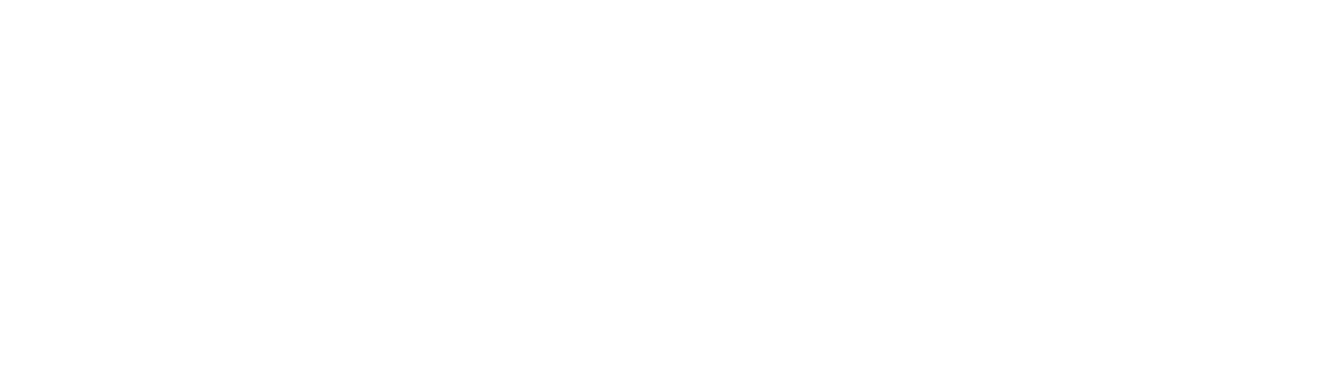
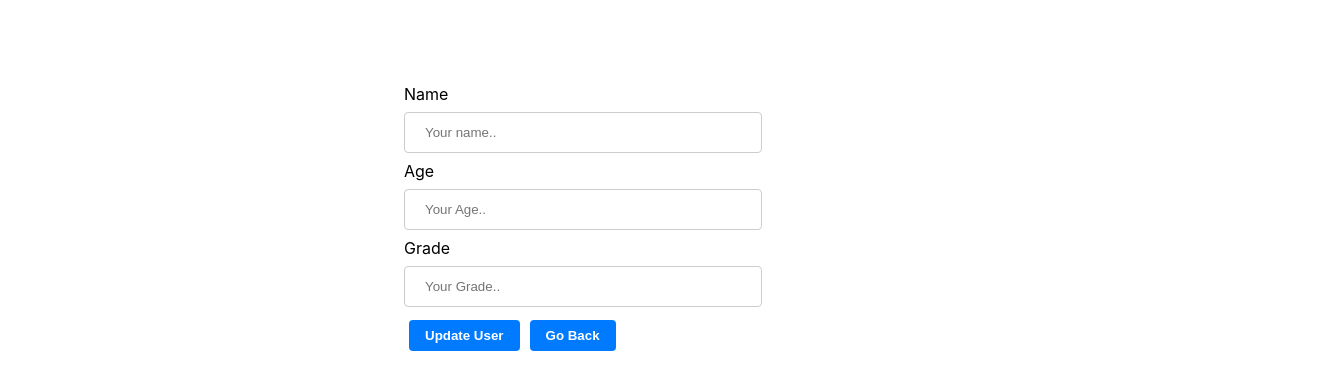
Before and after one commit to dieskraddark/CRUD-REDUX, a React (Create React App) app: page /edituser/1 in a window 1280 px wide. Before the commit this address had no page. Shown: the top 390 px of the page, 1320 px wide, since content can reach past the window. Built offline with nearby package versions, Linux system fonts and the light colour scheme.

Commit message:
Edit implemented

```diff
--- a/src/App.js
+++ b/src/App.js
@@ -2,12 +2,14 @@ import './App.css';
 import { BrowserRouter, Routes, Route } from "react-router-dom";
 import Home from './components/Home';
 import AddUser from './components/AddUser';
+import EditUser from './components/EditUser';
 function App() {
   return (
     <BrowserRouter>
       <Routes>
         <Route path="/" element={<Home />} />
         <Route path="/addUser" element={<AddUser />} />
+        <Route path='/edituser/:id' element={<EditUser />} />
       </Routes>
     </BrowserRouter >
   );
--- a/src/actions/Actions.js
+++ b/src/actions/Actions.js
@@ -15,11 +15,11 @@ export const removePerson = (personId) => {
     }
 };
 
-export const editPerson = (updatedPerson) => {
+export const editPerson = (editedPerson) => {
 
     return {
         type: 'EDIT_PERSON',
-        payload: updatedPerson,
+        payload:editedPerson,
     }
 
 };
--- a/src/components/EditUser.js
+++ b/src/components/EditUser.js
@@ -0,0 +1,65 @@
+import React, { useEffect, useState } from 'react'
+import { useDispatch, useSelector } from 'react-redux';
+import { useNavigate, useParams } from 'react-router-dom';
+import { editPerson } from '../actions/Actions';
+
+export default function EditUser() {
+    const { id } = useParams();
+    const navigate = useNavigate();
+    const dispatch = useDispatch();
+    const people = useSelector(state => state.people);
+
+    const [editedPerson, setEditedPerson] = useState({
+        name: "",
+        age: "",
+        grade: ""
+    });
+    console.log(id);
+
+    useEffect(() => {
+        const selectedPerson = people.find(person => person.id == parseInt(id));
+        if (selectedPerson) {
+            setEditedPerson(selectedPerson);
+
+        }
+    }, [id, people]);
+
+    const handleFormSubmit = (e) => {
+        e.preventDefault();
+        handleEdit();
+    }
+    const handleEdit = () => {
+        dispatch(editPerson(editedPerson));
+        goback();
+    }
+
+    const handleChange = (e) => {
+        setEditedPerson({
+            ...editedPerson,
+            [e.target.name]: e.target.value,
+
+        });
+    };
+
+
+    const goback = () => {
+        navigate('/');
+    };
+
+
+    return (
+        <div className='second'>
+            <h3 className='second-header'></h3>
+            <form onSubmit={handleFormSubmit}>
+                <label htmlFor="fname">Name</label>
+                <input type="text" name="name" defaultValue={editedPerson.name} onChange={handleChange} placeholder="Your name.." />
+                <label htmlFor="Age">Age</label>
+                <input type="number" name="age" value={editedPerson.age} onChange={handleChange} placeholder="Your Age.." />
+                <label htmlFor="Grade">Grade</label>
+                <input type="text" name="grade" value={editedPerson.grade} onChange={handleChange} placeholder="Your Grade.." />
+                <button className="add-user" onClick={handleEdit}>Update User</button>
+                <button className="go-back" onClick={goback}>Go Back</button>
+            </form>
+        </div>
+    )
+}
--- a/src/components/Home.js
+++ b/src/components/Home.js
@@ -40,7 +40,7 @@ export default function Home() {
                             <td>{pop.age}</td>
                             <td>{pop.grade}</td>
                             <td>
-                                <button className="edit-button">Edit</button>
+                                <button className="edit-button"  onClick={()=> navigate(`/editUser/${pop.id}`)} >Edit</button>
                                 <button className="delete-button" onClick={() => handleDelete(pop.id)}>Delete</button>
                             </td>
                         </tr>
--- a/src/reducer/reducer.js
+++ b/src/reducer/reducer.js
@@ -22,9 +22,13 @@ export const crudReducer = (state = initialState, action) => {
             };
 
         case 'EDIT_PERSON':
+            const updatedPeople = state.people.map(person =>
+                person.id === action.payload.id ? action.payload : person
+            );
             return {
                 ...state,
-            }
+                people: updatedPeople,
+            };
         default:
             return state;
     }
```
